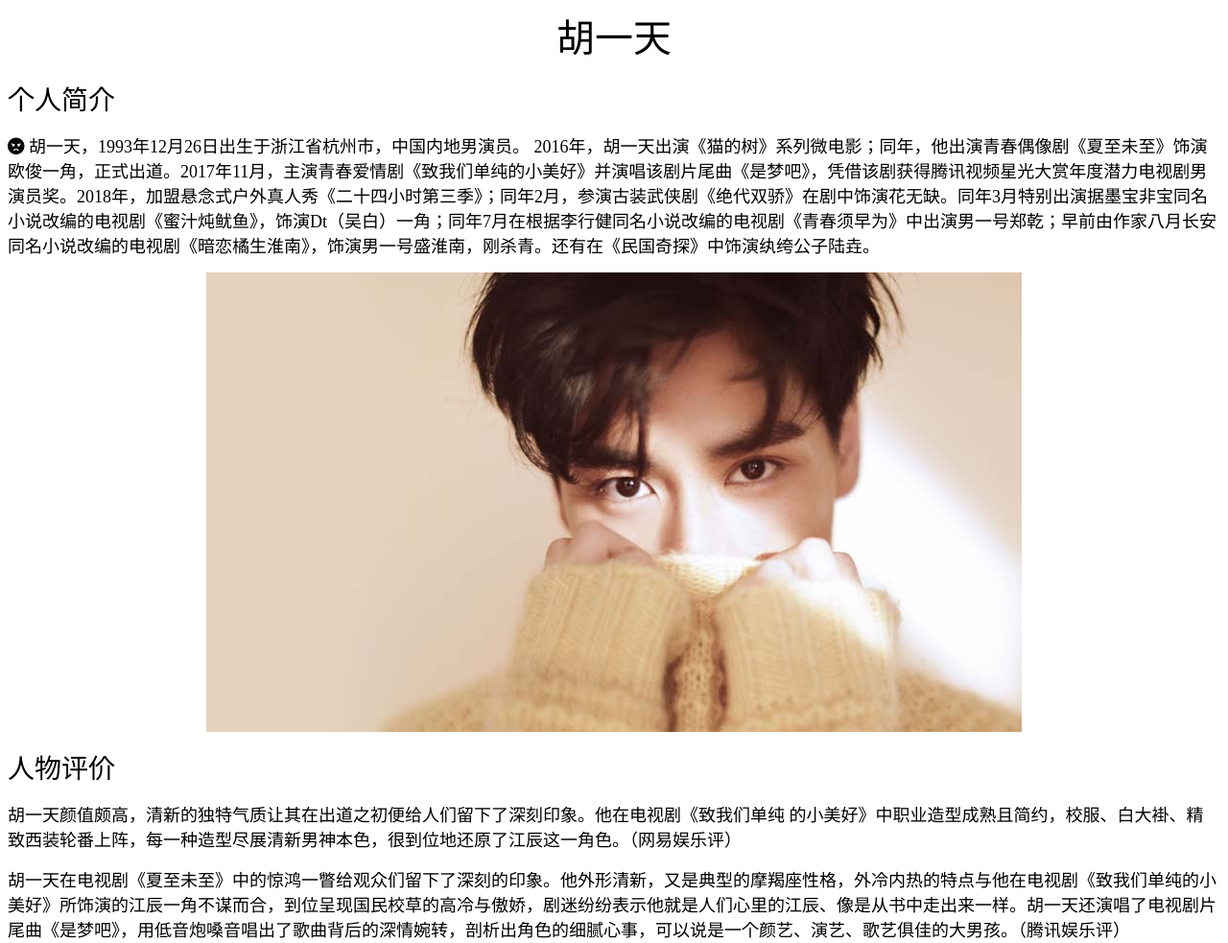
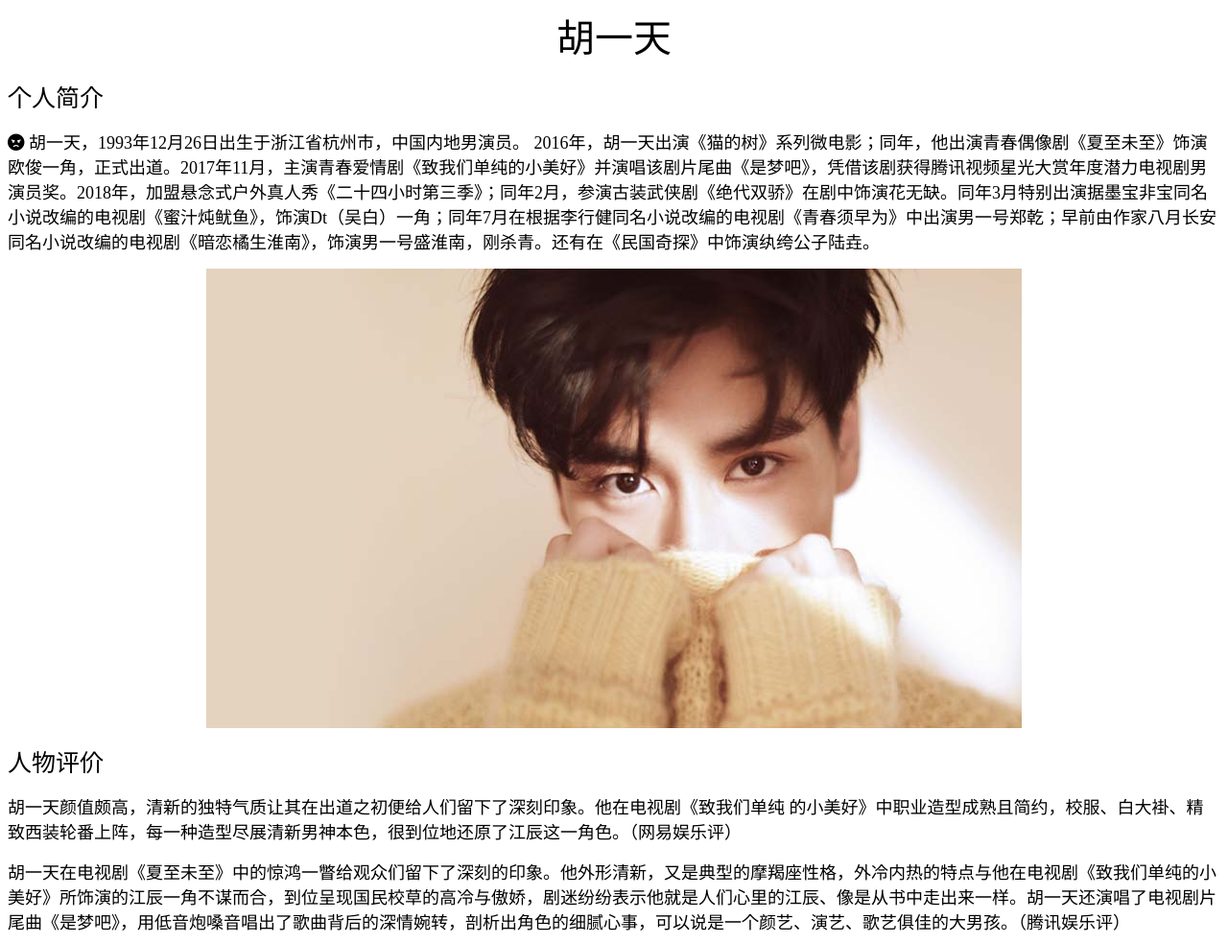
Before and after one commit to kikifairy/kikifairy.github.io, a plain HTML site: page index.html in a window 1280 px wide. Shown: the top 983 px of the page at 96% size. Drawn offline with Linux system fonts and the light colour scheme.

Commit message:
Update index.html

```diff
--- a/index.html
+++ b/index.html
@@ -7,11 +7,11 @@
   </head>
   <body>
     <p align="center"><span style="font-size:40px;">胡一天</span> </p >
-    <p><span style="font-size:28px;">个人简介</span> </p >
+    <p><span style="font-size:25px;">个人简介</span> </p >
     <p><span style="font-size:18px;color:#000000;"><i class="fas fa-angry"></i>  胡一天，1993年12月26日出生于浙江省杭州市，中国内地男演员。
 2016年，胡一天出演《猫的树》系列微电影；同年，他出演青春偶像剧《夏至未至》饰演欧俊一角，正式出道。2017年11月，主演青春爱情剧《致我们单纯的小美好》并演唱该剧片尾曲《是梦吧》，凭借该剧获得腾讯视频星光大赏年度潜力电视剧男演员奖。2018年，加盟悬念式户外真人秀《二十四小时第三季》；同年2月，参演古装武侠剧《绝代双骄》在剧中饰演花无缺。同年3月特别出演据墨宝非宝同名小说改编的电视剧《蜜汁炖鱿鱼》，饰演Dt（吴白）一角；同年7月在根据李行健同名小说改编的电视剧《青春须早为》中出演男一号郑乾；早前由作家八月长安同名小说改编的电视剧《暗恋橘生淮南》，饰演男一号盛淮南，刚杀青。还有在《民国奇探》中饰演纨绔公子陆垚。</span> </p >
     <p align="center"><img src="https://kikifairy.github.io/10.jpeg"></p >
-    <p><span style="font-size:28px;">人物评价</span> </p >
+    <p><span style="font-size:25px;">人物评价</span> </p >
     <p><span style="font-size:18px;color:#000000;">胡一天颜值颇高，清新的独特气质让其在出道之初便给人们留下了深刻印象。他在电视剧《致我们单纯
 的小美好》中职业造型成熟且简约，校服、白大褂、精致西装轮番上阵，每一种造型尽展清新男神本色，很到位地还原了江辰这一角色。（网易娱乐评）</p >
     <p><span style="font-size:18px;color:#000000;">胡一天在电视剧《夏至未至》中的惊鸿一瞥给观众们留下了深刻的印象。他外形清新，又是典型的摩羯座性格，外冷内热的特点与他在电视剧《致我们单纯的小美好》所饰演的江辰一角不谋而合，到位呈现国民校草的高冷与傲娇，剧迷纷纷表示他就是人们心里的江辰、像是从书中走出来一样。胡一天还演唱了电视剧片尾曲《是梦吧》，用低音炮嗓音唱出了歌曲背后的深情婉转，剖析出角色的细腻心事，可以说是一个颜艺、演艺、歌艺俱佳的大男孩。（腾讯娱乐评）</p >
```
